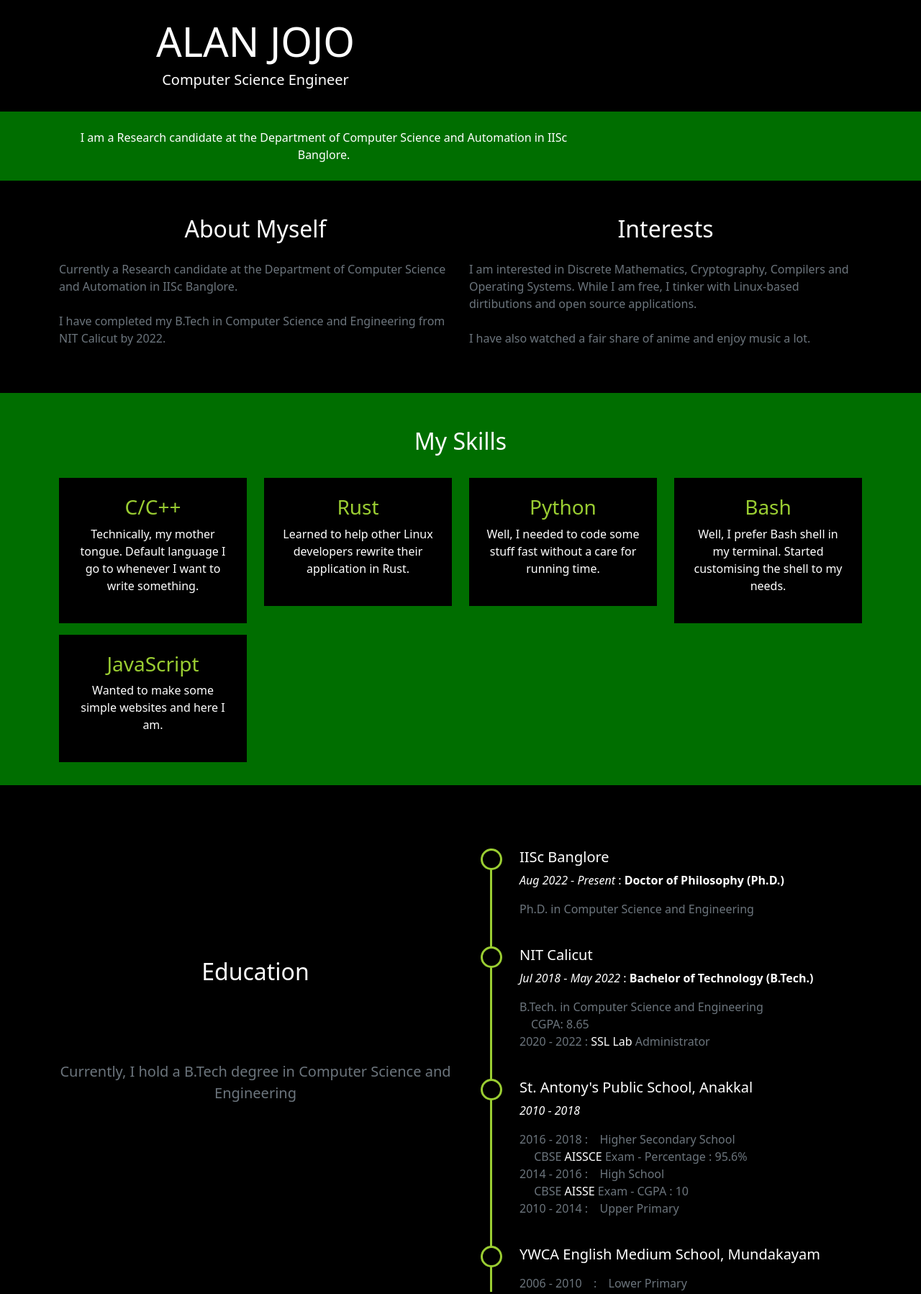
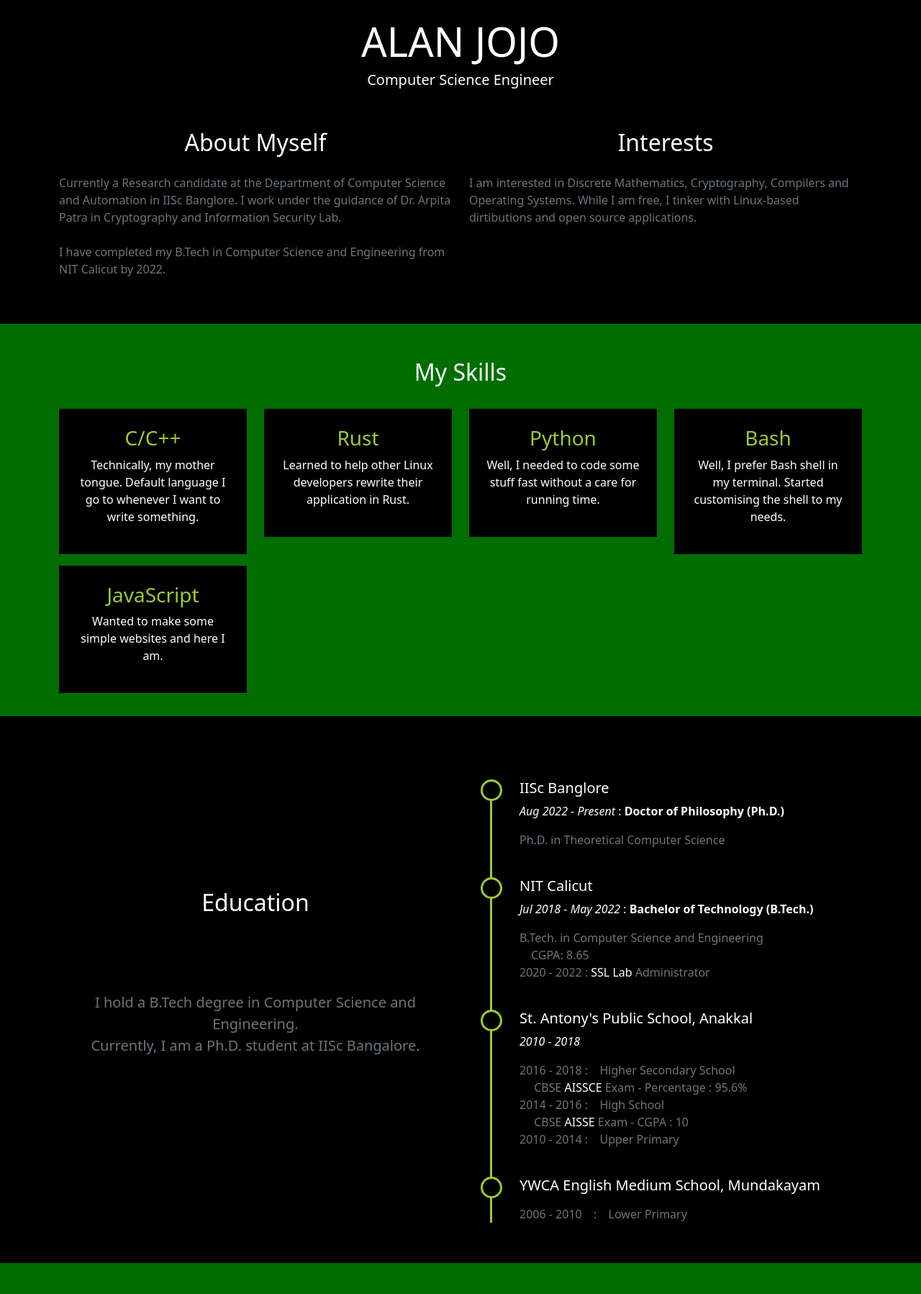
Before and after one commit to AlanJojo/alanjojo.github.io, a plain HTML site: page index.html in a window 1280 px wide. Shown: the top 1798 px of the page at 72% size. Drawn offline with Linux system fonts and the light colour scheme.

Commit message:
Updated on 2023-01-12

```diff
--- a/css/override.css
+++ b/css/override.css
@@ -57,6 +57,9 @@ ul.timeline>li:before{
   height:4em;}
 .account p{
   margin:0;}
+.align-items-center{
+  text-align: center;
+}
 @media (min-width: 768px){
   .pt-md-10{
     padding-top: 6rem !important;}
--- a/index.html
+++ b/index.html
@@ -23,10 +23,8 @@
       <section class="wt-section pt-4 bg-black">
         <div class="container">
           <div class="row align-items-center">
-            <div class="col-md-6 text-center pb-4">
-              <h1 class="text-uppercase display-4">Alan Jojo</h1>
-              <p class="h5">Computer Science Engineer</p>
-            </div>
+            <h1 class="text-uppercase display-4">Alan Jojo</h1>
+            <p class="h5">Computer Science Engineer</p>
           <!--
             <div class="col-md-6 text-center pb-4">
               <img src="images/Alan.png" class="w-100" alt="Alan Jojo">
@@ -38,21 +36,6 @@
     </header>
 
     <main role="main">
-      <div class="card bg-primary border-0 rounded-0 py-4">
-        <div class="container">
-          <div class="row justify-content-between align-items-center text-center">
-            <div class="col-md-8">
-              <p class="mb-0 d-inline-block">I am a Research candidate at the Department of Computer Science and Automation in IISc Banglore.</p>
-            </div>
-          <!--
-            <div class="col-md-4 mt-md-0 mt-3">
-              <a href="Resume.pdf" target="_blank" class="btn btn-outline-success">Download Resume</a>
-            </div>
-          -->
-          </div>
-        </div>
-      </div>
-
       <section class="wt-section bg-black link-muted">
         <div class="container">
           <div class="row justify-content-between py-5">
@@ -60,15 +43,15 @@
               <h2 class="mb-4 text-center">About Myself</h2>
               <p class="text-muted">
                 Currently a Research candidate at the Department of <a href="https://www.csa.iisc.ac.in/" target="_blank">Computer Science and Automation</a> in <a href="https://iisc.ac.in/" target="blank">IISc Banglore</a>.
-<!--                I work under the guidance of <a href="https://www.csa.iisc.ac.in/~arpita/" target="_blank">Dr. Arpita Patra</a> in <a href="https://www.csa.iisc.ac.in/~cris/index.html" target="_blank">Cryptography and Information Security Lab</a>.-->
+                I work under the guidance of <a href="https://www.csa.iisc.ac.in/~arpita/" target="_blank">Dr. Arpita Patra</a> in <a href="https://www.csa.iisc.ac.in/~cris/index.html" target="_blank">Cryptography and Information Security Lab</a>.
               <br><br>I have completed my B.Tech in Computer Science and Engineering from <a href="https://nitc.ac.in/" target="_blank">NIT Calicut</a> by 2022.
               </p>
             </div>
             <div class="col-md-6">
               <h2 class="mb-4 text-center">Interests</h2>
               <p class="text-muted">
-                I am interested in Discrete Mathematics, Cryptography, Compilers and Operating Systems. While I am free, I tinker with Linux-based dirtibutions and open source applications.
-                <br><br>I have also watched a fair share of anime and enjoy music a lot.
+                I am interested in Discrete Mathematics, Cryptography, Compilers and Operating Systems.
+                While I am free, I tinker with Linux-based dirtibutions and open source applications.
               </p>
             </div>
           </div>
@@ -121,7 +104,10 @@
           <div class="row pt-5 pb-3">
             <div class="col-md-6 pt-md-10 text-center">
               <h2 class="pt-md-10">Education</h2>
-              <p class="lead text-muted pt-md-10">Currently, I hold a B.Tech degree in Computer Science and Engineering</p>
+              <p class="lead text-muted pt-md-10">
+                I hold a B.Tech degree in Computer Science and Engineering.
+                <br>Currently, I am a Ph.D. student at IISc Bangalore.
+              </p>
             </div>
             <div class="col-md-6">
               <ul class="timeline">
@@ -129,7 +115,7 @@
                   <h5><a href="https://iisc.ac.in/" target="_blank">IISc Banglore</a></h5>
                   <i>Aug 2022</i> - <i>Present</i> : <strong>Doctor of Philosophy (Ph.D.)</strong>
                   <p class="text-muted d-block mt-3">
-                    Ph.D. in Computer Science and Engineering<br>
+                    Ph.D. in Theoretical Computer Science<br>
                   </p>
                 </li>
                 <li>
@@ -312,7 +298,7 @@
           <div class="mb-4">
             <h1>Contact me</h1>
             <p class="lead">
-              Hey, if you want help with a project or have a nice discussion, please send a mail to me.
+              Hey, if you want help with a project or have a discussion, please send a mail to me.
             </p>
           </div>
           <div class="row pb-5">
@@ -325,19 +311,10 @@
             <div class="col-lg-3 col-md-4 col-sm-6 py-2">
               <a href="mailto:alanjojojose@gmail.com" class="btn btn-outline-success">alanjojojose@gmail.com</a>
             </div>
-            <div class="col-lg-3 col-md-4 col-sm-6 py-2">
-              <a href="mailto:alanjojojose@yahoo.com" class="btn btn-outline-success">alanjojojose@yahoo.com</a>
-            </div>
-            <div class="col-lg-3 col-md-4 col-sm-6 py-2">
-              <a href="mailto:alanjojojose@outlook.com" class="btn btn-outline-success">alanjojojose@outlook.com</a>
-            </div>
-            <div class="col-lg-3 col-md-4 col-sm-6 py-2">
-              <a href="mailto:alan_b180008cs@nitc.ac.in" class="btn btn-outline-success">alan_b180008cs@nitc.ac.in</a>
-            </div>
           </div>
           <div class="link-blue">
             <p>
-              Oh! And use my <a href="https://pgp.mit.edu/pks/lookup?search=alanjojo%40proton.me&op=index" target="_blank">GPG Public Key</a> if you want to send me a secret
+              Oh! And find my <a href="https://pgp.mit.edu/pks/lookup?search=alanjojo%40proton.me&op=index" target="_blank">Public GPG Key from here</a>.
             </p>
           </div>
         </div>
```
Also changed, not shown: 1 other file.
